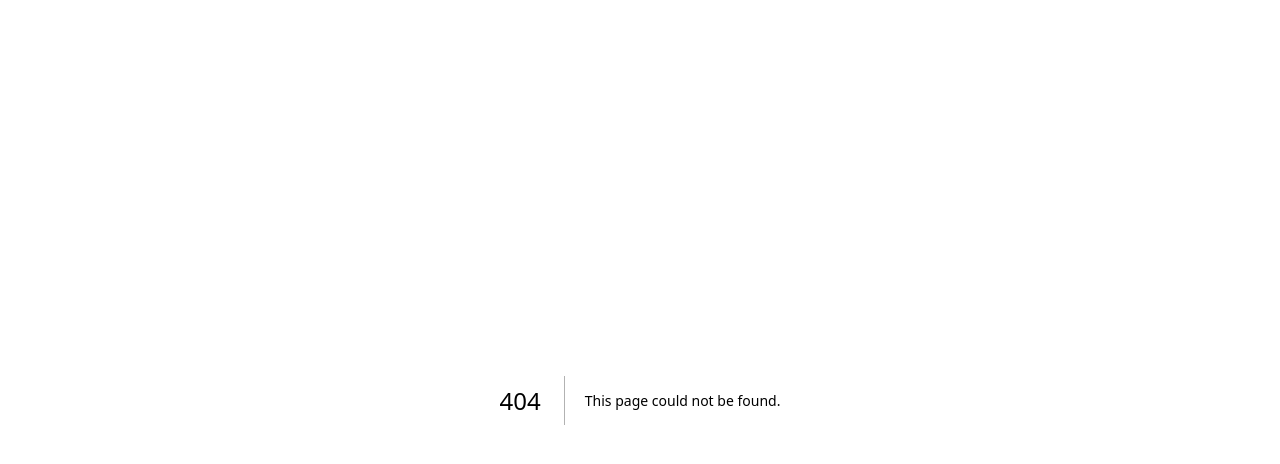
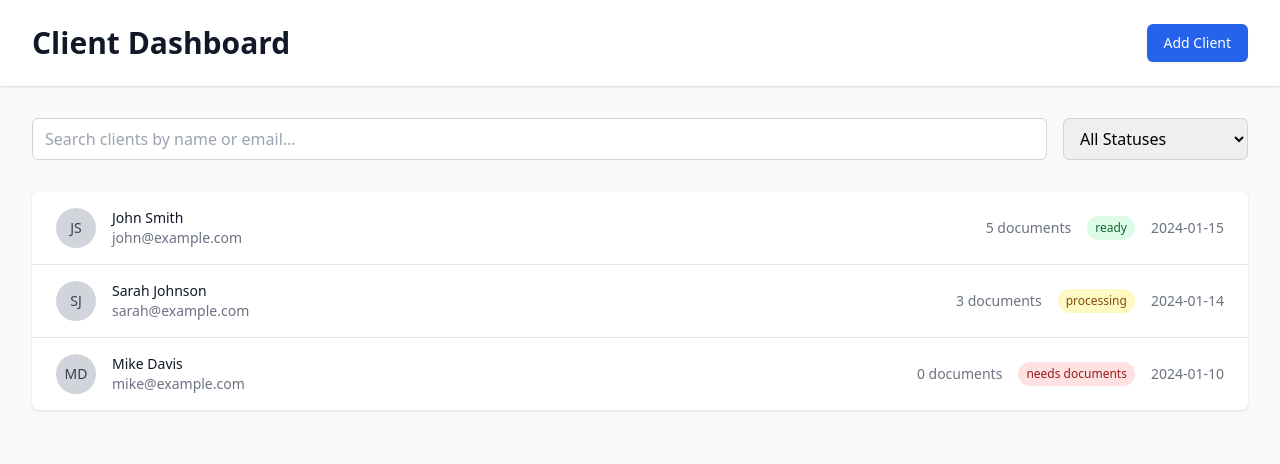
Before and after one commit to sdahiyat/sd3, a Next.js app in the folder project/: page /dashboard in a window 1280 px wide. Before the commit this address had no page. Shown: the top 464 px of the page. Built offline with nearby package versions, Linux system fonts and the light colour scheme.

Commit message:
chore: initialize project/ scaffold

```diff
--- /dev/null
+++ b/project/app/dashboard/page.tsx
@@ -0,0 +1,114 @@
+'use client';
+
+import { useState } from 'react';
+import Link from 'next/link';
+
+export default function DashboardPage() {
+  const [searchQuery, setSearchQuery] = useState('');
+  const [statusFilter, setStatusFilter] = useState('all');
+
+  // Mock client data - will be replaced with Supabase queries
+  const clients = [
+    { id: 1, name: 'John Smith', email: 'john@example.com', documentCount: 5, status: 'ready', lastUpdated: '2024-01-15' },
+    { id: 2, name: 'Sarah Johnson', email: 'sarah@example.com', documentCount: 3, status: 'processing', lastUpdated: '2024-01-14' },
+    { id: 3, name: 'Mike Davis', email: 'mike@example.com', documentCount: 0, status: 'needs-documents', lastUpdated: '2024-01-10' },
+  ];
+
+  const getStatusBadge = (status: string) => {
+    const styles = {
+      'ready': 'bg-green-100 text-green-800',
+      'processing': 'bg-yellow-100 text-yellow-800',
+      'needs-documents': 'bg-red-100 text-red-800',
+      'failed': 'bg-red-100 text-red-800'
+    };
+    return `px-2 py-1 text-xs font-medium rounded-full ${styles[status as keyof typeof styles]}`;
+  };
+
+  return (
+    <div className="min-h-screen bg-gray-50">
+      <div className="bg-white shadow">
+        <div className="max-w-7xl mx-auto px-4 sm:px-6 lg:px-8">
+          <div className="py-6 md:flex md:items-center md:justify-between">
+            <div className="flex-1 min-w-0">
+              <h2 className="text-2xl font-bold leading-7 text-gray-900 sm:text-3xl">
+                Client Dashboard
+              </h2>
+            </div>
+            <div className="mt-4 flex md:mt-0 md:ml-4">
+              <Link
+                href="/dashboard/clients/new"
+                className="ml-3 inline-flex items-center px-4 py-2 border border-transparent rounded-md shadow-sm text-sm font-medium text-white bg-blue-600 hover:bg-blue-700"
+              >
+                Add Client
+              </Link>
+            </div>
+          </div>
+        </div>
+      </div>
+
+      <div className="max-w-7xl mx-auto px-4 sm:px-6 lg:px-8 py-8">
+        <div className="mb-8 flex flex-col sm:flex-row gap-4">
+          <div className="flex-1">
+            <input
+              type="text"
+              placeholder="Search clients by name or email..."
+              value={searchQuery}
+              onChange={(e) => setSearchQuery(e.target.value)}
+              className="w-full px-3 py-2 border border-gray-300 rounded-md focus:outline-none focus:ring-blue-500 focus:border-blue-500"
+            />
+          </div>
+          <select
+            value={statusFilter}
+            onChange={(e) => setStatusFilter(e.target.value)}
+            className="px-3 py-2 border border-gray-300 rounded-md focus:outline-none focus:ring-blue-500 focus:border-blue-500"
+          >
+            <option value="all">All Statuses</option>
+            <option value="ready">Ready</option>
+            <option value="processing">Processing</option>
+            <option value="needs-documents">Needs Documents</option>
+            <option value="failed">Failed</option>
+          </select>
+        </div>
+
+        <div className="bg-white shadow overflow-hidden sm:rounded-md">
+          <ul className="divide-y divide-gray-200">
+            {clients.map((client) => (
+              <li key={client.id}>
+                <Link href={`/dashboard/clients/${client.id}`} className="block hover:bg-gray-50">
+                  <div className="px-4 py-4 sm:px-6">
+                    <div className="flex items-center justify-between">
+                      <div className="flex items-center">
+                        <div className="flex-shrink-0">
+                          <div className="h-10 w-10 rounded-full bg-gray-300 flex items-center justify-center">
+                            <span className="text-sm font-medium text-gray-700">
+                              {client.name.split(' ').map(n => n[0]).join('')}
+                            </span>
+                          </div>
+                        </div>
+                        <div className="ml-4">
+                          <div className="text-sm font-medium text-gray-900">{client.name}</div>
+                          <div className="text-sm text-gray-500">{client.email}</div>
+                        </div>
+                      </div>
+                      <div className="flex items-center space-x-4">
+                        <div className="text-sm text-gray-500">
+                          {client.documentCount} documents
+                        </div>
+                        <span className={getStatusBadge(client.status)}>
+                          {client.status.replace('-', ' ')}
+                        </span>
+                        <div className="text-sm text-gray-500">
+                          {client.lastUpdated}
+                        </div>
+                      </div>
+                    </div>
+                  </div>
+                </Link>
+              </li>
+            ))}
+          </ul>
+        </div>
+      </div>
+    </div>
+  );
+}
```
